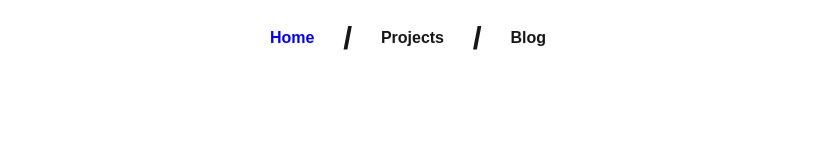
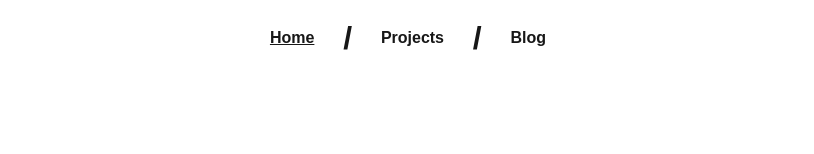
Before and after one commit to Skahir/portfolio-site, a Next.js app: page / in a window 1280 px wide. Shown: the top 154 px of the page, without its empty margins (232-1046 px from the left). Built offline with nearby package versions, Linux system fonts and the light colour scheme; grey boxes are pictures that could not be loaded.

Commit message:
style: underline current page button

```diff
--- a/src/app/components/NavBar/NavBar.module.css
+++ b/src/app/components/NavBar/NavBar.module.css
@@ -12,7 +12,7 @@
 }
 
 .current {
-    color: blue;
+    text-decoration: underline;
 }
 
 .link:hover {
```
